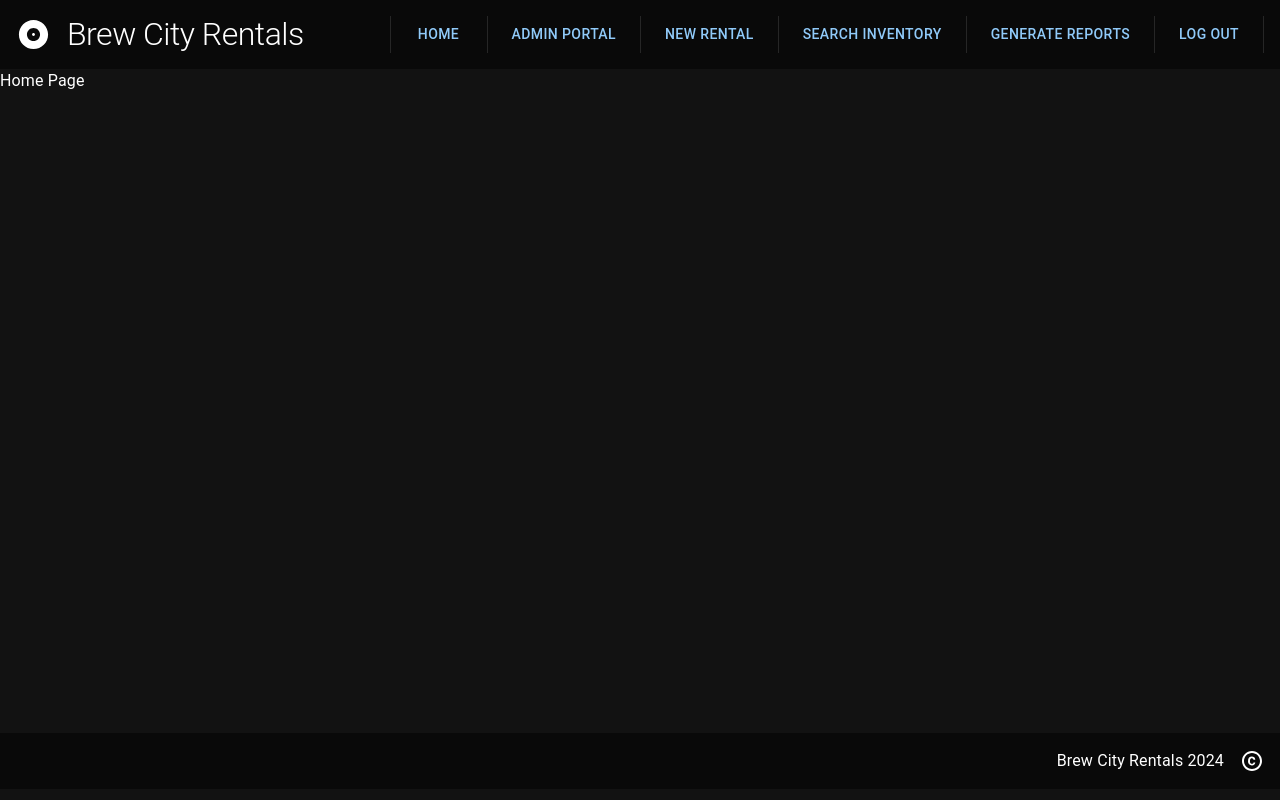
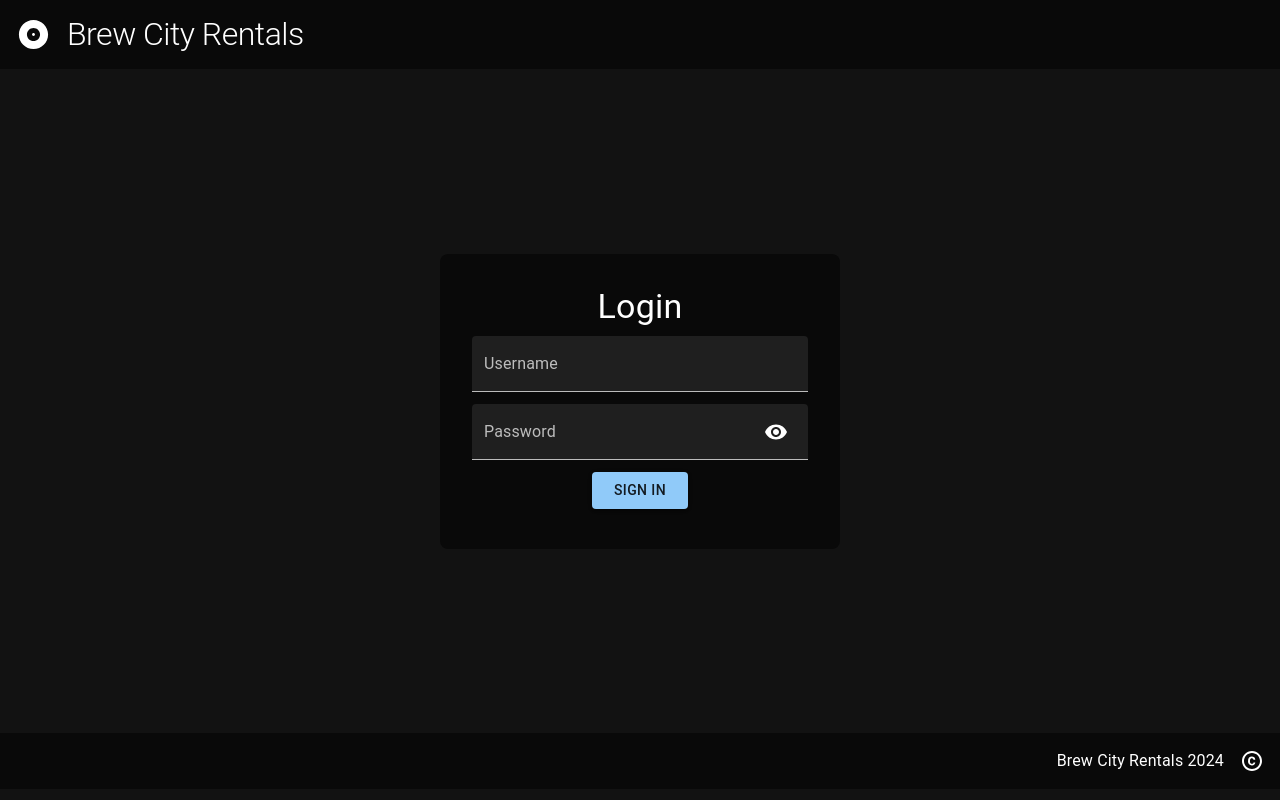
Before and after one commit to jovoight/bcr-frontend, a React (Vite) app: page / in a window 1280 px wide. Built offline with nearby package versions, Linux system fonts and the light colour scheme.

Commit message:
authentication

```diff
--- a/package.json
+++ b/package.json
@@ -14,6 +14,7 @@
     "@emotion/styled": "^11.13.0",
     "@mui/icons-material": "^6.1.6",
     "@mui/material": "^6.1.6",
+    "axios": "^1.7.7",
     "react": "^18.3.1",
     "react-dom": "^18.3.1",
     "react-router-dom": "^6.28.0"
--- a/src/components/Header.tsx
+++ b/src/components/Header.tsx
@@ -1,10 +1,11 @@
 import { Button, Box, Typography, Stack, Divider } from '@mui/material';
-import { NavLink } from 'react-router-dom';
+import { NavLink, useNavigate } from 'react-router-dom';
 
 import { HeaderProps } from '../utils/props';
 import { Album } from '@mui/icons-material';
 
-export const Header = ({ loggedIn }: HeaderProps) => {
+export const Header = ({ loggedIn, setLoggedIn, setUser }: HeaderProps) => {
+    const navigate = useNavigate();
     return (
         <Box component='nav' sx={{
             p: '1rem',
@@ -17,12 +18,8 @@ export const Header = ({ loggedIn }: HeaderProps) => {
                 <Album fontSize='large' />
                 <Typography variant='h1' sx={{ fontSize: '2rem', ml: '1rem' }}>Brew City Rentals</Typography>
             </Box>
-            <Stack direction='row' spacing={2}>
-                <Divider orientation='vertical' flexItem />
-                <NavLink to='/'>
-                    <Button>Home</Button>
-                </NavLink>
-                {loggedIn ? <>
+            {loggedIn &&
+                <Stack direction='row' spacing={2}>
                     <Divider orientation='vertical' flexItem />
                     <NavLink to='/admin'>
                         <Button>Admin Portal</Button>
@@ -40,14 +37,10 @@ export const Header = ({ loggedIn }: HeaderProps) => {
                         <Button>Generate Reports</Button>
                     </NavLink>
                     <Divider orientation='vertical' flexItem />
-                    <Button>Log Out</Button>
-                </> :
-                    <NavLink to='/login'>
-                        <Button>Log In</Button>
-                    </NavLink>
-                }
-                <Divider orientation='vertical' flexItem />
-            </Stack>
-        </Box >
+                    <Button onClick={() => {setLoggedIn(false); setUser(null); navigate('/');}}>Log Out</Button>
+                    <Divider orientation='vertical' flexItem />
+                </Stack>
+            }
+        </Box>
     );
 }
--- a/src/main.tsx
+++ b/src/main.tsx
@@ -17,8 +17,7 @@ const router = createBrowserRouter([{
     path: '/',
     element: <Root />,
     children: [
-        { index: true, element: <HomePage /> },
-        { path: 'login', element: <LoginPage /> },
+        { index: true, element: <LoginPage /> },
         { path: 'admin', element: <AdminPage /> },
         { path: 'rental', element: <RentalPage /> },
         { path: 'search', element: <SearchPage /> },
--- a/src/routes/HomePage.tsx
+++ /dev/null
@@ -1,9 +0,0 @@
-import { Box, Typography } from '@mui/material';
-
-export const HomePage = () => {
-        return (
-                <Box>
-                        <Typography>Home Page</Typography>
-                </Box>
-        );
-}
--- a/src/routes/LoginPage.tsx
+++ b/src/routes/LoginPage.tsx
@@ -1,9 +1,107 @@
-import { Box, Typography } from '@mui/material';
+import {
+  Alert,
+  Box,
+  Button,
+  IconButton,
+  InputAdornment,
+  TextField,
+  Typography,
+} from "@mui/material";
+import { useNavigate, useOutletContext } from "react-router-dom";
+import { ContextProps } from "../utils/props";
+import {  FormEvent, useState } from "react";
+import { Visibility, VisibilityOff } from "@mui/icons-material";
+import { getUser } from "../utils/api";
 
 export const LoginPage = () => {
-        return (
-                <Box>
-                        <Typography>Login Page</Typography>
-                </Box>
-        );
-}
+  const { loggedIn, setLoggedIn, setUser }: ContextProps = useOutletContext();
+  const navigate = useNavigate();
+  const [showPassword, setShowPassword] = useState<boolean>(false);
+  const [username, setUsername] = useState<string>('');
+  const [password, setPassword] = useState<string>('');
+  const [error, setError] = useState<string>('');
+  const handleSubmit = (e: FormEvent) => {
+    e.preventDefault();
+    getUser(username, password)
+      .then(res => {
+        setError('');
+        setUser(res);
+        setLoggedIn(true);
+        navigate('/admin');
+      })
+      .catch(() => {
+        setError('Username or password is incorrect.');
+      });
+  }
+  return (
+    <Box
+      sx={{
+        minHeight: "83vh",
+        display: "flex",
+        alignItems: "center",
+        justifyContent: "center",
+      }}
+    >
+      {loggedIn ? (
+        <Typography>You are already logged in.</Typography>
+      ) : (
+        <>
+          <Box
+            component="form"
+            sx={{
+              bgcolor: "#090909",
+              p: "2rem",
+              display: "flex",
+              flexDirection: "column",
+              alignItems: "center",
+              borderRadius: "0.5rem",
+              minWidth: "25rem",
+            }}
+            onSubmit={handleSubmit}
+          >
+            <Typography variant="h4">Login</Typography>
+            <TextField
+              variant="filled"
+              label="Username"
+              margin="dense"
+              fullWidth
+              value={username}
+              onChange={e => setUsername(e.target.value)}
+            />
+            <TextField
+              variant="filled"
+              type={showPassword ? "text" : "password"}
+              label="Password"
+              margin="dense"
+              fullWidth
+              value={password}
+              onChange={e => setPassword(e.target.value)}
+              slotProps={{
+                input: {
+                  endAdornment: (
+                    <InputAdornment position="end">
+                      <IconButton
+                        onClick={() => setShowPassword(!showPassword)}
+                      >
+                        {showPassword ? <VisibilityOff /> : <Visibility />}
+                      </IconButton>
+                    </InputAdornment>
+                  ),
+                },
+              }}
+            />
+            <Button
+              type="submit"
+              variant="contained"
+              sx={{
+                m: "0.5rem",
+                width: "6rem",
+              }}
+            >Sign In</Button>
+            {error && <Alert severity="error">{error}</Alert>}
+          </Box>
+        </>
+      )}
+    </Box>
+  );
+};
--- a/src/routes/Root.tsx
+++ b/src/routes/Root.tsx
@@ -4,14 +4,21 @@ import { Outlet } from 'react-router-dom';
 
 import { Header } from '../components/Header';
 import { Footer } from '../components/Footer';
+import { Employee } from '../utils/interfaces';
 
 export const Root = () => {
-  const [loggedIn, setLoggedIn] = useState<boolean>(true);
+  const [loggedIn, setLoggedIn] = useState<boolean>(false);
+  const [user, setUser] = useState<Employee | null>(null);
   return (
     <Box>
-      <Header loggedIn={loggedIn} />
+      <Header loggedIn={loggedIn} setLoggedIn={setLoggedIn} setUser={setUser} />
       <Box component='main' sx={{ minHeight: '83vh' }}>
-        <Outlet context={{ loggedIn: loggedIn }} />
+        <Outlet context={{
+          loggedIn: loggedIn,
+          setLoggedIn: setLoggedIn,
+          user: user,
+          setUser: setUser,
+        }} />
       </Box>
       <Footer />
     </Box>
--- /dev/null
+++ b/src/utils/api.ts
@@ -0,0 +1,9 @@
+import axios from "axios";
+
+import {Employee} from "../utils/interfaces"
+
+export const getUser = async (username: string, password: string) => {
+    const res = await axios.get(import.meta.env.VITE_API + `/auth/?username=${username}&password=${password}`);
+    const user: Employee = res.data;
+    return user;
+}
--- /dev/null
+++ b/src/utils/interfaces.ts
@@ -0,0 +1,8 @@
+export interface Employee {
+    id: number;
+    name: string;
+    address: string;
+    rentals: number;
+    username: string;
+    password: string;
+}
```
Also changed, not shown: src/routes/AdminPage.tsx (+7 -7 lines), src/routes/SearchPage.tsx (+5 -5 lines), src/utils/props.ts (+12 -0 lines), 2 other files (tests, documents, lock files or other folders).
